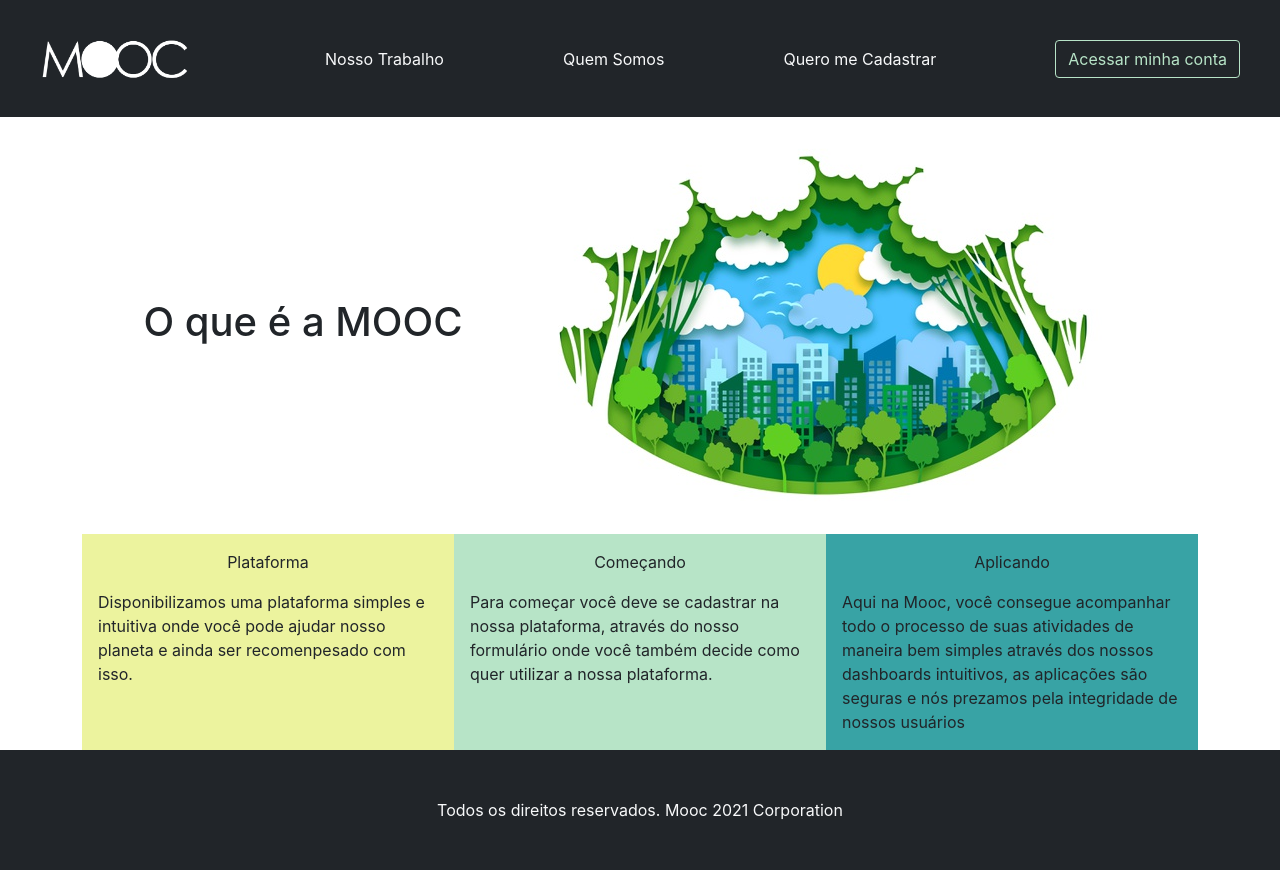
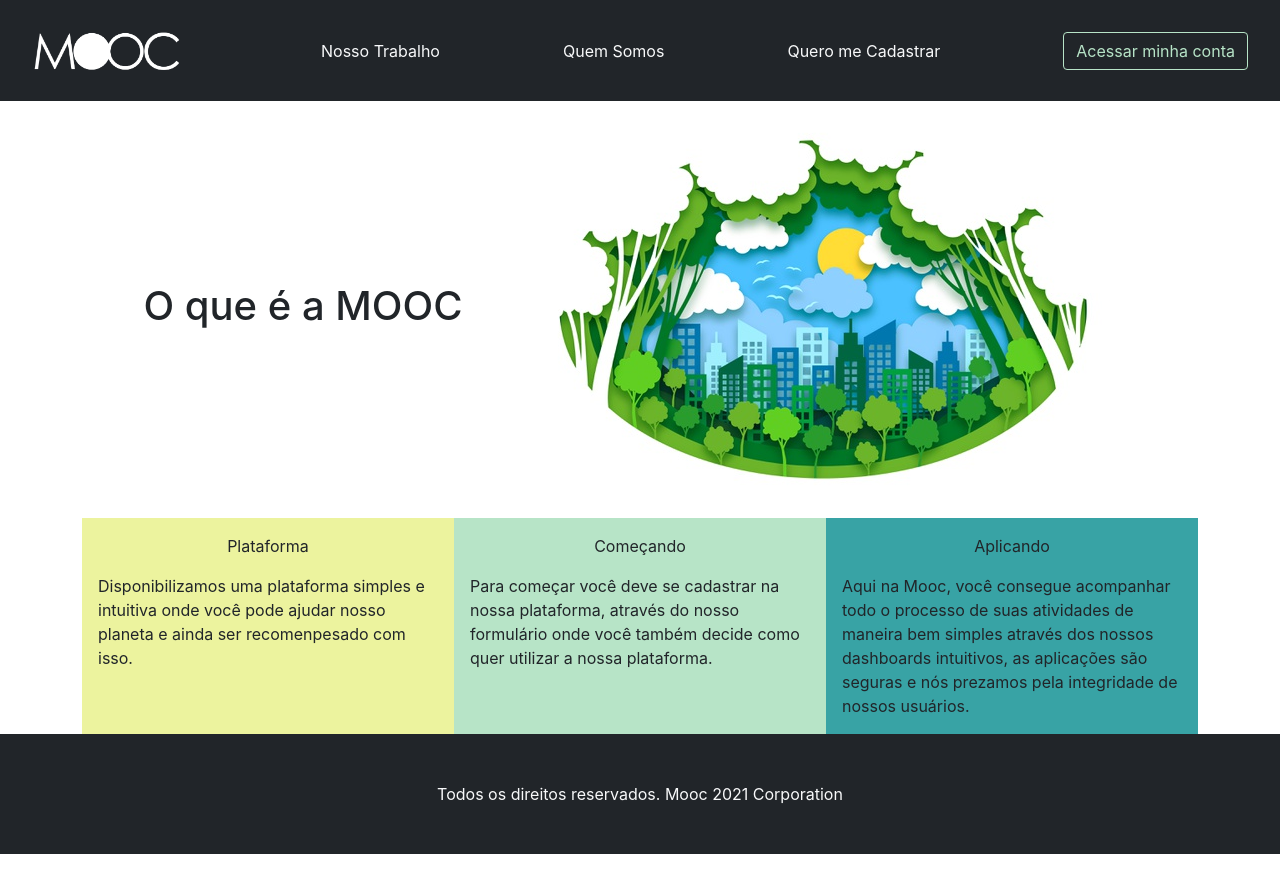
Before and after one commit to Challenge-FIAP/frontend-moocbank, a React (Create React App) app: page /home in a window 1280 px wide. Built offline with nearby package versions, Linux system fonts and the light colour scheme.

Commit message:
Corrigindo estilos e rota para o cadastro

```diff
--- a/src/components/Home.js
+++ b/src/components/Home.js
@@ -27,7 +27,7 @@ const Home = () => {
           <div className="bg-water-blue w-100 d-flex flex-column p-3">
             <p className="text-center">Aplicando</p>
             <p className="m-0 p-0">
-              Aqui na Mooc, você consegue acompanhar todo o processo de suas atividades de maneira bem simples através dos nossos dashboards intuitivos, as aplicações são seguras e nós prezamos pela integridade de nossos usuários
+              Aqui na Mooc, você consegue acompanhar todo o processo de suas atividades de maneira bem simples através dos nossos dashboards intuitivos, as aplicações são seguras e nós prezamos pela integridade de nossos usuários.
             </p>
           </div>
         </div>
--- a/src/components/Menu.js
+++ b/src/components/Menu.js
@@ -3,7 +3,7 @@ import { Link } from 'react-router-dom';
 
 const Menu = () => {
   return(
-    <nav className="navbar w-100 bg-dark text-light p-4">
+    <nav className="navbar w-100 bg-dark text-light p-3">
       <ul className="m-0 p-0 mx-3 navbar-nav flex-row justify-content-between align-items-center w-100">
         <Link className="navbar-brand text-light" to="/">
           <img src="./images/mooc_logo_branco.png" className="w-150px" alt="Logo Mooc Branco" />
@@ -14,9 +14,9 @@ const Menu = () => {
         <Link className="nav-item d-flex justify-content-center align-items-center text-light text-decoration-none" to="/about">
           Quem Somos
         </Link>
-        <li className="nav-item">
-          <a href="#" className="nav-link text-light">Quero me Cadastrar</a>
-        </li>
+        <Link className="nav-item d-flex justify-content-center align-items-center text-light text-decoration-none" to="/register">
+          Quero me Cadastrar
+        </Link>
         <Link className="nav-item btn btn-outline-green" to="/">
           Acessar minha conta
         </Link>
```
